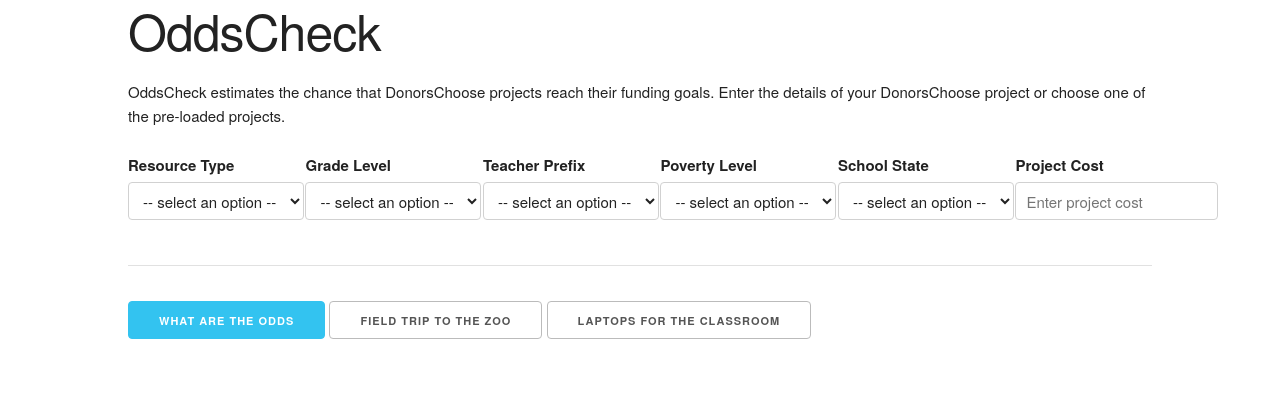
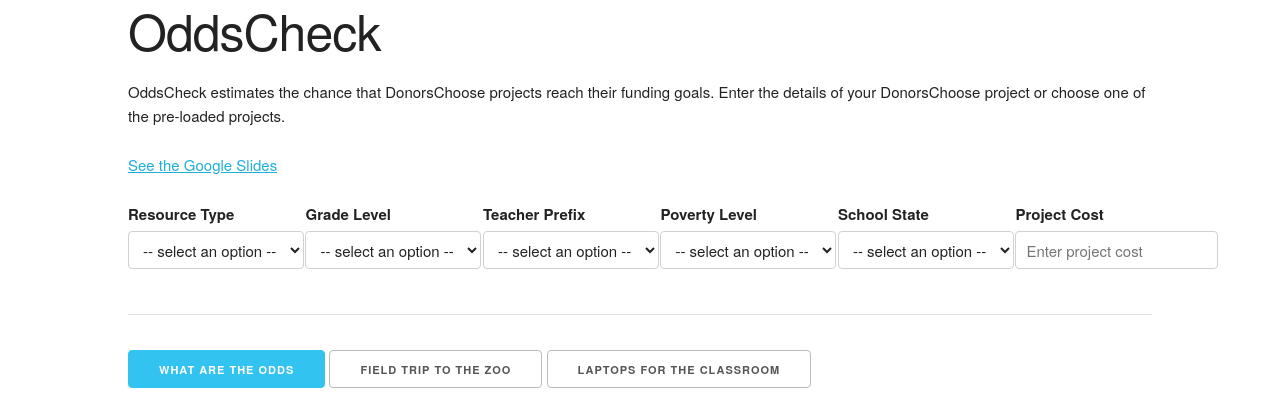
Before and after one commit to mattcbowers/oddscheck, a Python web app: template application/flaskexample/templates/go.html in a window 1280 px wide. Shown: the top 420 px of the page. Run offline with Jinja, Linux system fonts and the light colour scheme; the template is opened without the code that fills it, so the values that code supplies are empty.

Commit message:
Added a link to the google slides in master.

```diff
--- a/application/flaskexample/templates/master.html
+++ b/application/flaskexample/templates/master.html
@@ -24,6 +24,7 @@
         projects reach their funding goals.
         Enter the details of your DonorsChoose project
         or choose one of the pre-loaded projects.
+        <p><a href="https://docs.google.com/presentation/d/1vWIM3Z-i74cSskH5Hy46R-jfIU0BEKbdK8QIT3u6EV0/pub?start=false&loop=false&delayms=3000">See the Google Slides</a></p>
         <form method="post">
           <div class="row">
           <div class="two columns">
```
